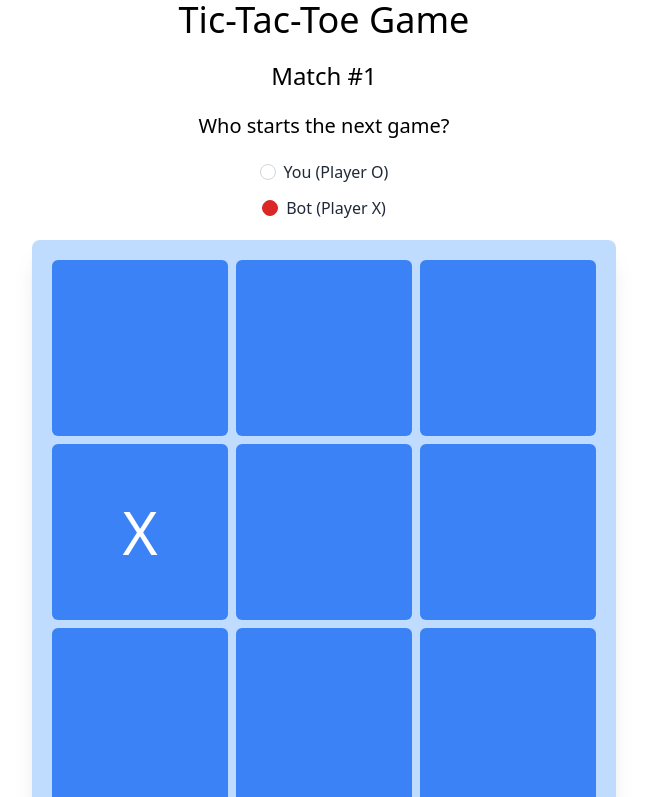
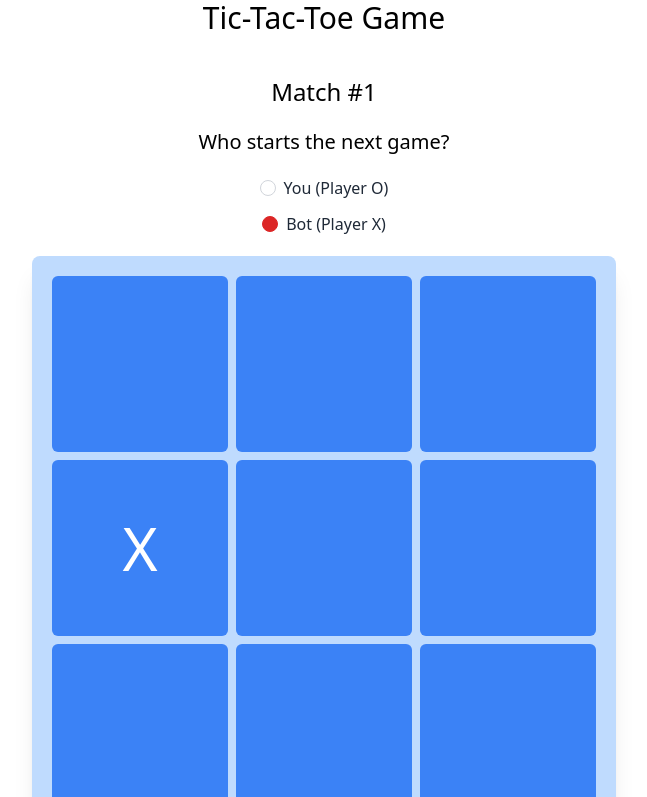
Before and after one commit to leonidgainar/tic-tac-toe, a Vue app: page / in a window 1280 px wide. Shown: the top 797 px of the page, without its empty margins (316-963 px from the left). Built offline with nearby package versions, Linux system fonts and the light colour scheme.

Commit message:
Small fixes

```diff
--- a/src/App.vue
+++ b/src/App.vue
@@ -1,8 +1,8 @@
 <template>
   <div class="min-h-screen flex items-center justify-center">
     <div class="text-center">
-      <h1 class="text-4xl">Tic-Tac-Toe Game</h1>
-      <div class="text-2xl pt-5">Match #{{ matchCounter }}</div>
+      <h1 class="text-3xl px-2">Tic-Tac-Toe Game</h1>
+      <div class="text-2xl pt-5 md:pt-10">Match #{{ matchCounter }}</div>
       <div class="flex justify-center">
         <div>
           <h2 class="text-xl pt-5">Who starts the next game?</h2>
--- a/src/components/GameBoard.vue
+++ b/src/components/GameBoard.vue
@@ -55,7 +55,6 @@ export default {
 
   watch: {
     restartGame() {
-      console.log("Start new game!");
       this.currentPlayer = "O";
       this.playerOMoves = [];
       this.playerXMoves = [];
```
